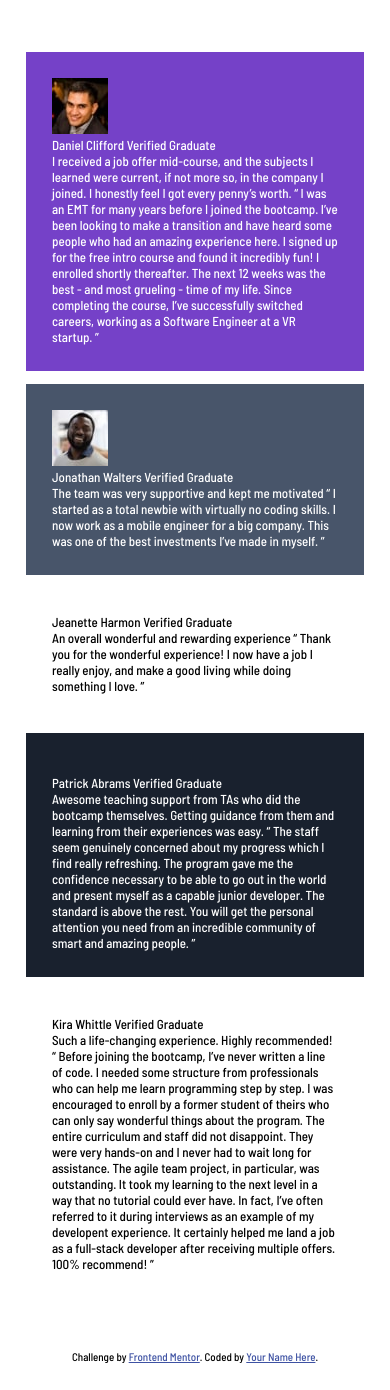
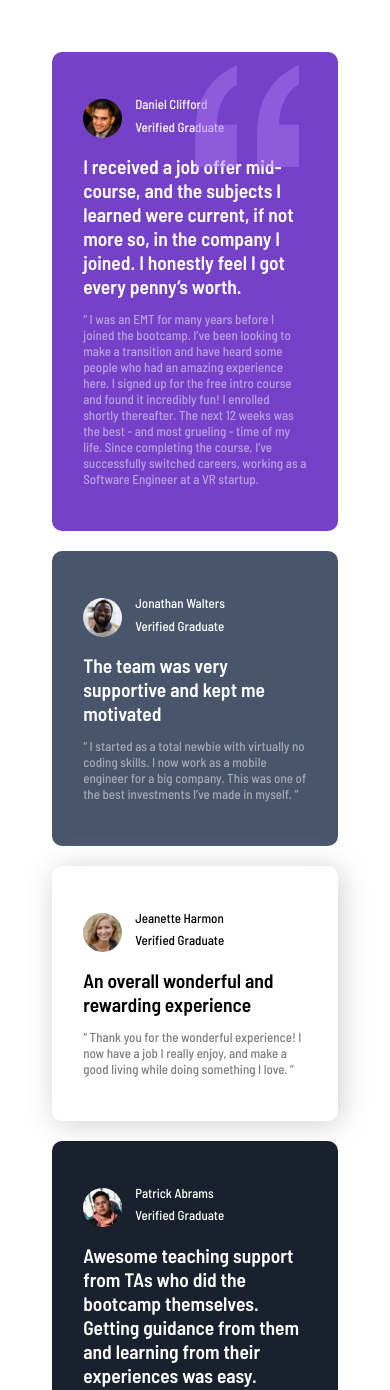
Before and after one commit to UdayPahan/Testimonial-grid-section-, a plain HTML site: page index.html in a window 390 px wide. Shown: the top 1390 px of the page. Before the commit the page ends 1363 px from the top, so only its background shows below. Drawn offline with Linux system fonts and the light colour scheme.

Commit message:
mobile viewport finished

```diff
--- a/index.html
+++ b/index.html
@@ -18,6 +18,7 @@
    <link rel="stylesheet" href="global.css">
    <link rel="stylesheet" href="main-container.css">
    <link rel="stylesheet" href="testimonial.css">
+   <link rel="stylesheet" href="student.css">
    <link rel="stylesheet" href="utility.css">
    <!-- Feel free to remove these styles or customise in your own stylesheet 👍 -->
    <style>
@@ -34,81 +35,113 @@
 
 <body>
    <section class="main-container">
+
       <div class="testimonial">
+         <svg width="104" height="102" xmlns="http://www.w3.org/2000/svg"><path d="M104 102V59.727H84.114c0-5.871.689-11.182 2.068-15.933 1.379-4.75 3.42-9.287 6.125-13.61C95.01 25.86 98.909 22.257 104 19.375V0c-9.758 4.27-17.712 9.874-23.864 16.813-6.151 6.939-10.712 14.545-13.681 22.818C63.485 47.904 62 59.941 62 75.74V102h42zm-62 0V59.727H22.114c0-5.871.689-11.182 2.068-15.933 1.379-4.75 3.42-9.287 6.125-13.61C33.01 25.86 36.909 22.257 42 19.375V0c-9.652 4.27-17.58 9.874-23.784 16.813C12.01 23.752 7.424 31.358 4.455 39.631 1.485 47.904 0 59.941 0 75.74V102h42z" fill="#A775F1" fill-rule="nonzero"/></svg>
          <div class="student">
             <img src="image-daniel.jpg" alt="">
             <div class="name">
-         Daniel Clifford
-         Verified Graduate
+               <p> Daniel Clifford
+               </p>
+               <p> Verified Graduate
+               </p>
             </div>
 
          </div>
+         <h2>
             I received a job offer mid-course, and the subjects I learned were current, if not more so,
             in the company I joined. I honestly feel I got every penny’s worth.
-
+         </h2>
+         <p>
             “ I was an EMT for many years before I joined the bootcamp. I’ve been looking to make a
             transition and have heard some people who had an amazing experience here. I signed up
             for the free intro course and found it incredibly fun! I enrolled shortly thereafter.
             The next 12 weeks was the best - and most grueling - time of my life. Since completing
-         the course, I’ve successfully switched careers, working as a Software Engineer at a VR startup. ”
+            the course, I’ve successfully switched careers, working as a Software Engineer at a VR startup.
+            </p>
+
       </div>
 
       <div class="testimonial">
          <div class="student">
             <img src="image-jonathan.jpg" alt="">
             <div class="name">
-
-         Jonathan Walters
-         Verified Graduate
+               <p> Jonathan Walters
+               </p>
+               <p> Verified Graduate
+               </p>
             </div>
 
          </div>
+         <h2>
 
             The team was very supportive and kept me motivated
+         </h2>
+         <p>
 
             “ I started as a total newbie with virtually no coding skills. I now work as a mobile engineer
             for a big company. This was one of the best investments I’ve made in myself. ”
+         </p>
+
       </div>
 
       <div class="testimonial">
+
          <div class="student">
-
+            <img src="image-jeanette.jpg" alt="">
+            <div class="name">
+               <p>
                   Jeanette Harmon
-         Verified Graduate
+               </p>
+               <p>Verified Graduate
+               </p>
             </div>
-
+         </div>
+         <h2>
             An overall wonderful and rewarding experience
-
+         </h2>
+<p>
             “ Thank you for the wonderful experience! I now have a job I really enjoy, and make a good living
          while doing something I love. ”
+         </p>
+
       </div>
-
       <div class="testimonial">
          <div class="student">
-       <img src="" alt="">
+            <img src="image-patrick.jpg" alt="">
             <div class="name">
-         Patrick Abrams
-         Verified Graduate
+               <p> Patrick Abrams
+               </p>
+               <p> Verified Graduate
+               </p>
             </div>
-
          </div>
-
+         <h2>
             Awesome teaching support from TAs who did the bootcamp themselves. Getting guidance from them and
             learning from their experiences was easy.
-
+         </h2>
+         <p>
             “ The staff seem genuinely concerned about my progress which I find really refreshing. The program
             gave me the confidence necessary to be able to go out in the world and present myself as a capable
             junior developer. The standard is above the rest. You will get the personal attention you need from
             an incredible community of smart and amazing people. ”
+         </p>
       </div>
       <div class="testimonial">
-<div class="">
-
-         Kira Whittle
-         Verified Graduate
+         <div class="student">
+            <img src="image-kira.jpg" alt="">
+            <div class="name">
+               <p> Kira Whittle
+               </p>
+               <p> Verified Graduate
+               </p>
             </div>
+         </div>
+         <h2>
 
             Such a life-changing experience. Highly recommended!
+         </h2>
+         <p>
 
             “ Before joining the bootcamp, I’ve never written a line of code. I needed some structure from
             professionals who can help me learn programming step by step. I was encouraged to enroll by a former
@@ -118,6 +151,8 @@
             could ever have. In fact, I’ve often referred to it during interviews as an example of my developent
             experience. It certainly helped me land a job as a full-stack developer after receiving multiple offers.
             100% recommend! ”
+         </p>
+
       </div>
 
    </section>
--- a/main-container.css
+++ b/main-container.css
@@ -1,3 +1,12 @@
 .main-container{
-   margin:4rem 2rem;
+   margin:4rem;
+   position: relative ;
 }
+
+.main-container :first-child svg{
+   position:absolute;
+   opacity:0.5;
+   right:3rem;
+   top:0;
+   z-index:1;
+}
--- /dev/null
+++ b/student.css
@@ -0,0 +1,14 @@
+.student{
+   display:flex;
+   align-items: center;
+   gap:1rem;
+}
+
+.student img{
+   width:3rem;
+   border-radius: 50%;
+}
+
+.name p{
+   margin-bottom:0.5rem;
+}
--- a/testimonial.css
+++ b/testimonial.css
@@ -1,7 +1,15 @@
 .testimonial{
-   padding:2rem;
+   padding:2.4rem;
+   margin:1.5rem 0;
+   border-radius: 10px;
+   z-index: 1;
+}
+
+.testimonial > *{
    margin:1rem 0;
+   z-index:9999;
 }
+
 
 .testimonial:nth-of-type(1) {
    background-color: var(--primary-moderate-violet);
@@ -14,6 +22,8 @@
 
 .testimonial:nth-of-type(3) {
    background-color: var(--primary-white);
+      box-shadow:3px 3px 30px var(--neutral-light-gray);
+
 }
 
 .testimonial:nth-of-type(4) {
@@ -22,8 +32,14 @@
 
 .testimonial:nth-of-type(5) {
    background-color: var(--primary-white);
+      box-shadow:3px 3px 30px var(--neutral-light-gray);
+
 }
 
 .testimonial:nth-of-type(1),.testimonial:nth-of-type(2),.testimonial:nth-of-type(4){
    color:var(--primary-white);
 }
+
+.testimonial > p{
+   opacity:0.5;
+}
--- a/utility.css
+++ b/utility.css
@@ -7,13 +7,13 @@
 
    /* Primary colors */
 
-   --primary-moderate-violet: hsl(263, 55%, 52%);
-   --primary-very-dark-grayish-blue: hsl(217, 19%, 35%);
+   --primary-moderate-violet: hsla(263, 55%, 52%);
+   --primary-very-dark-grayish-blue: hsla(217, 19%, 35%);
    --primary-very-dark-blackish-blue: hsl(219, 29%, 14%);
    --primary-white: hsl(0, 0%, 100%);
 
 
    /* Neutral colors */
-   --neutral-light-gray: hsl(0, 0%, 81%);
+   --neutral-light-gray: hsla(0, 0%, 81%);
    --neutral-light-grayish-blue: hsl(210, 46%, 95%);
 }
```
Lines whose indentation alone changed are shown as unchanged.
